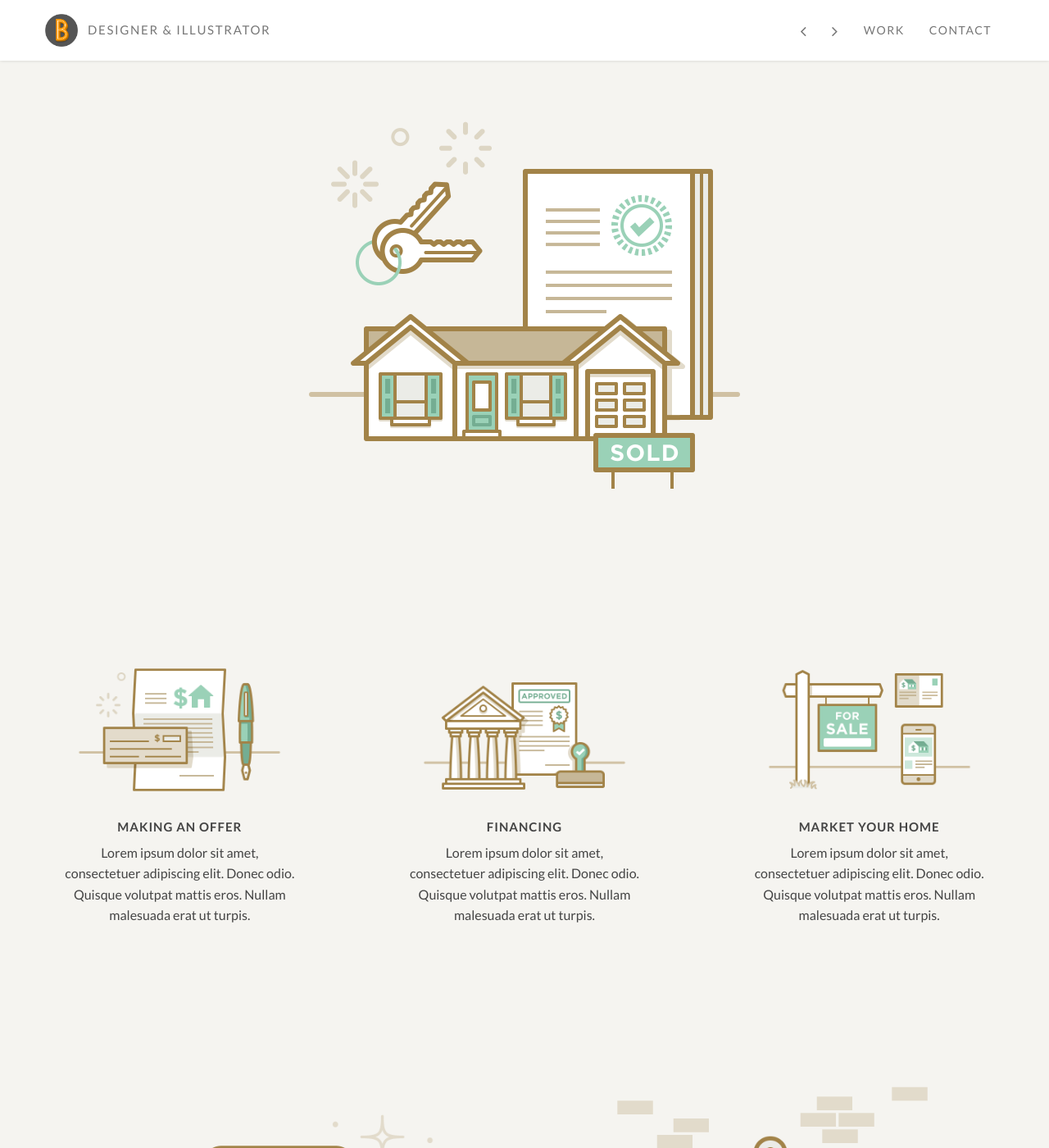
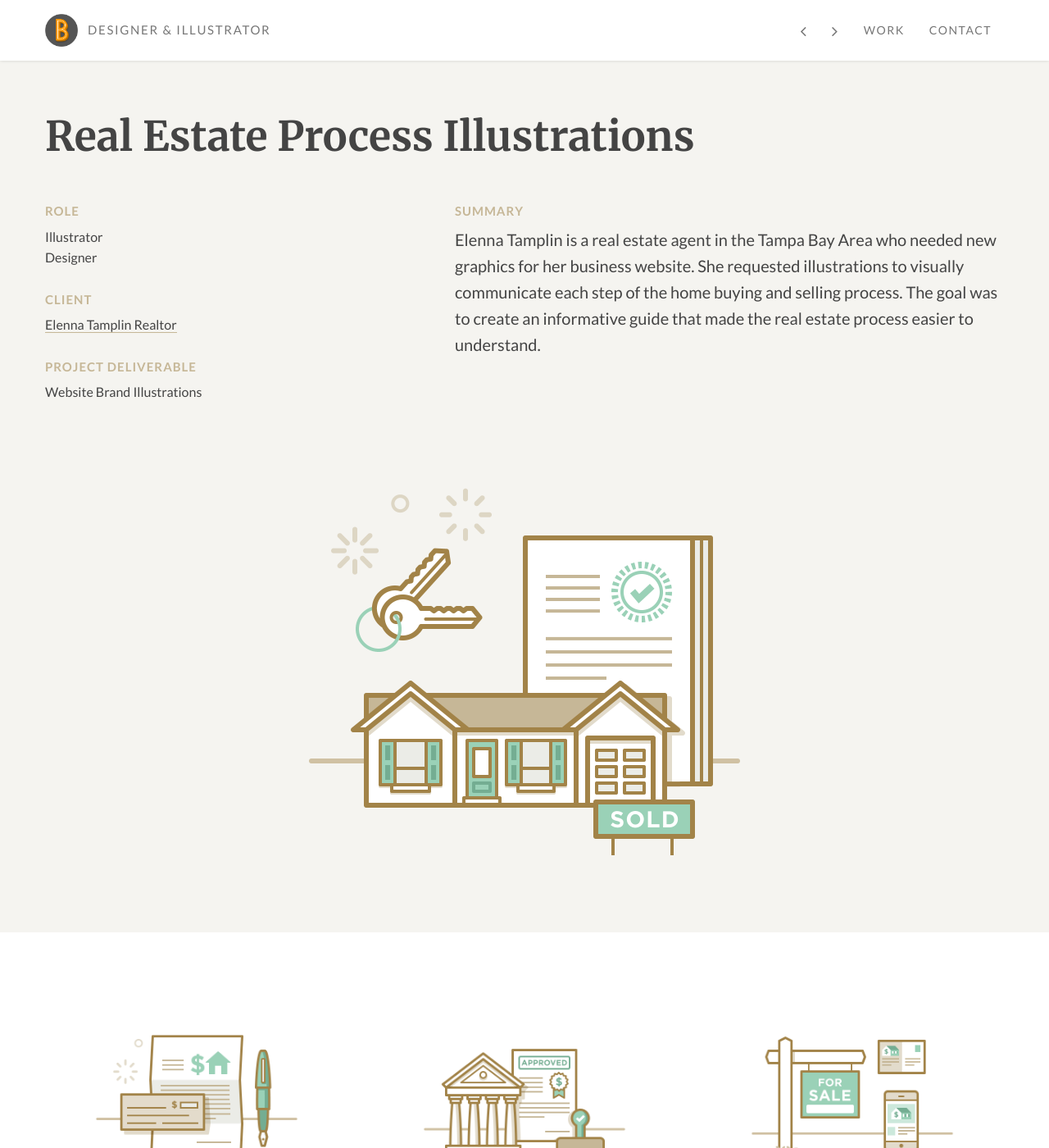
Before and after one commit to btamps/btamps.github.io, a Jekyll site: the page built from _posts/2016-03-29-real-estate.markdown, in a window 1280 px wide and 1400 px high. Shown: the whole window at 82% size. Built offline with Jekyll 4.4.1, drawn with Linux system fonts in a browser that asks for light colours; nearby versions of some CDN libraries.

Commit message:
new style and content edits

```diff
--- a/_posts/2016-03-29-real-estate.markdown
+++ b/_posts/2016-03-29-real-estate.markdown
@@ -4,17 +4,44 @@ subhead: "Brand Illustration"
 categories: ["Branding", "UI Design"]
 thumbnail: real-estate/real-estate-thumb
 body-class: real-estate
-client: "Elenna Tamplin Realtor"
-industry: "Design"
-project-details: 'Elenna Tamplin is a real estate agent in the Tampa Bay Area who needed new graphics for her business website. She requested illustrations to visually communicate each step of the home buying and selling process. The goal was to create an informative guide that made the real estate process easier to understand.'
 ---
-<section class="container">
-  <div class="row">
-    <figure class="hero-image">
-      <img src="../img/real-estate/closing-sold.png" alt="Real Estate Illustrations">
-    </figure>
+<section class="container-fluid introduction">
+  <div class="container">
+    <div class="row">
+      <div class="col-sm-12">
+        <h1 class="title">Real Estate Process Illustrations</h1>
+      </div>
+    </div>
+    <div class="row">
+      <div class="col-md-5">
+        <h4>Role</h4>
+        <ul>
+          <li>Illustrator</li>
+          <li>Designer</li>
+        </ul>
+        <h4>Client</h4>
+        <ul>
+          <li><a href="www.elennatamplin.com">Elenna Tamplin Realtor</a></li>
+        </ul>
+        <h4>Project Deliverable</h4>
+        <ul>
+          <li>Website Brand Illustrations</li>
+        </ul>
+      </div>
+      <div class="col-md-7 description">
+        <h4>Summary</h4>
+        <p>Elenna Tamplin is a real estate agent in the Tampa Bay Area who needed new graphics for her business website. She requested illustrations to visually communicate each step of the home buying and selling process. The goal was to create an informative guide that made the real estate process easier to understand.</p>
+      </div>
+    </div>
+
+    <div class="row">
+      <figure class="hero-image">
+        <img src="../img/real-estate/closing-sold.png" alt="Real Estate Illustrations">
+      </figure>
+    </div>
   </div>
 </section>
+
 <section class="container">
   <div class="row features">
     <div class="col-sm-4 feature">
--- a/_sass/custom-page/_real-estate.scss
+++ b/_sass/custom-page/_real-estate.scss
@@ -1,18 +1,17 @@
 // .real-estate styles
 .real-estate {
-  .main-content {
-    & > .container:nth-child(1),
-    & > .container:nth-child(2) {
-      background: #F5F4F0;
-      max-width: none;
-      width: 100%;
-      padding-left: 24px;
-      padding-right: 24px;
+
+  .introduction {
+    background: #F5F4F0;
+    h4 {
+      color: #c6b797;
     }
-  }
-  .introduction {
-    max-width: 840px;
-    margin-bottom: 0;
+    a {
+      border-color: #c6b797;
+      &:hover {
+        color: #c6b797;
+      }
+    }
   }
   .hero-image {
     img {
```
